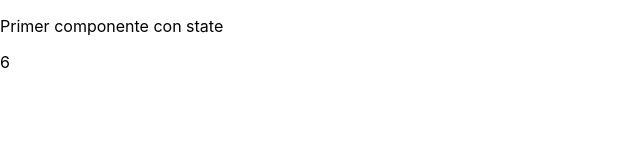
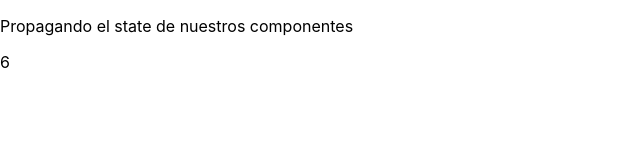
Before and after one commit to Ces1980/ConceptosPracticasReact, a React (Create React App) app: page / in a window 1280 px wide. Shown: the top 160 px of the page, without its empty margins (0-640 px from the left). Built offline with nearby package versions, Linux system fonts and the light colour scheme.

Commit message:
State: Propagación del estado

```diff
--- a/src/App.js
+++ b/src/App.js
@@ -10,20 +10,22 @@
   },1000)
 }
   render(){
-  return <span>{this.state.contador}</span>
+  return <ContadorNumero numero={this.state.contador}></ContadorNumero>
   }
 }
 
-/**Un componente se debe de tratar como información inmutable
- * Se puede codificar mediante la función setState
- * y es asincrono
- */
+class ContadorNumero extends Component{
+  render(){
+    console.log('ContadorNumero render()')
+  return <span>{this.props.numero}</span>
+  }
+}
 
 class App extends Component{
   render(){
     return(
       <div className="App">
-          <p>Primer componente con state</p>
+          <p>Propagando el state de nuestros componentes</p>
           <Contador></Contador>
       </div>
     )
```
